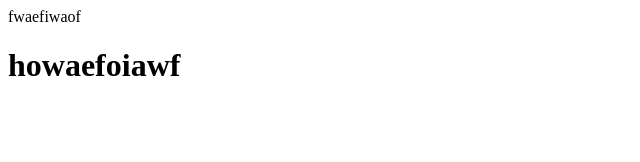
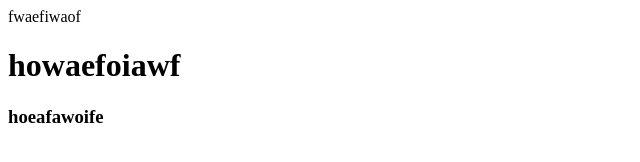
Before and after one commit to PhgX/test2, a plain HTML site: page index.html in a window 1280 px wide. Shown: the whole page, without its empty margins (0-640 px from the left). Drawn offline with Linux system fonts and the light colour scheme.

Commit message:
them1dong

```diff
--- a/index.html
+++ b/index.html
@@ -9,5 +9,6 @@
 <body>
     fwaefiwaof
     <h1>howaefoiawf</h1>
+    <h3>hoeafawoife</h3>
 </body>
 </html>
```
